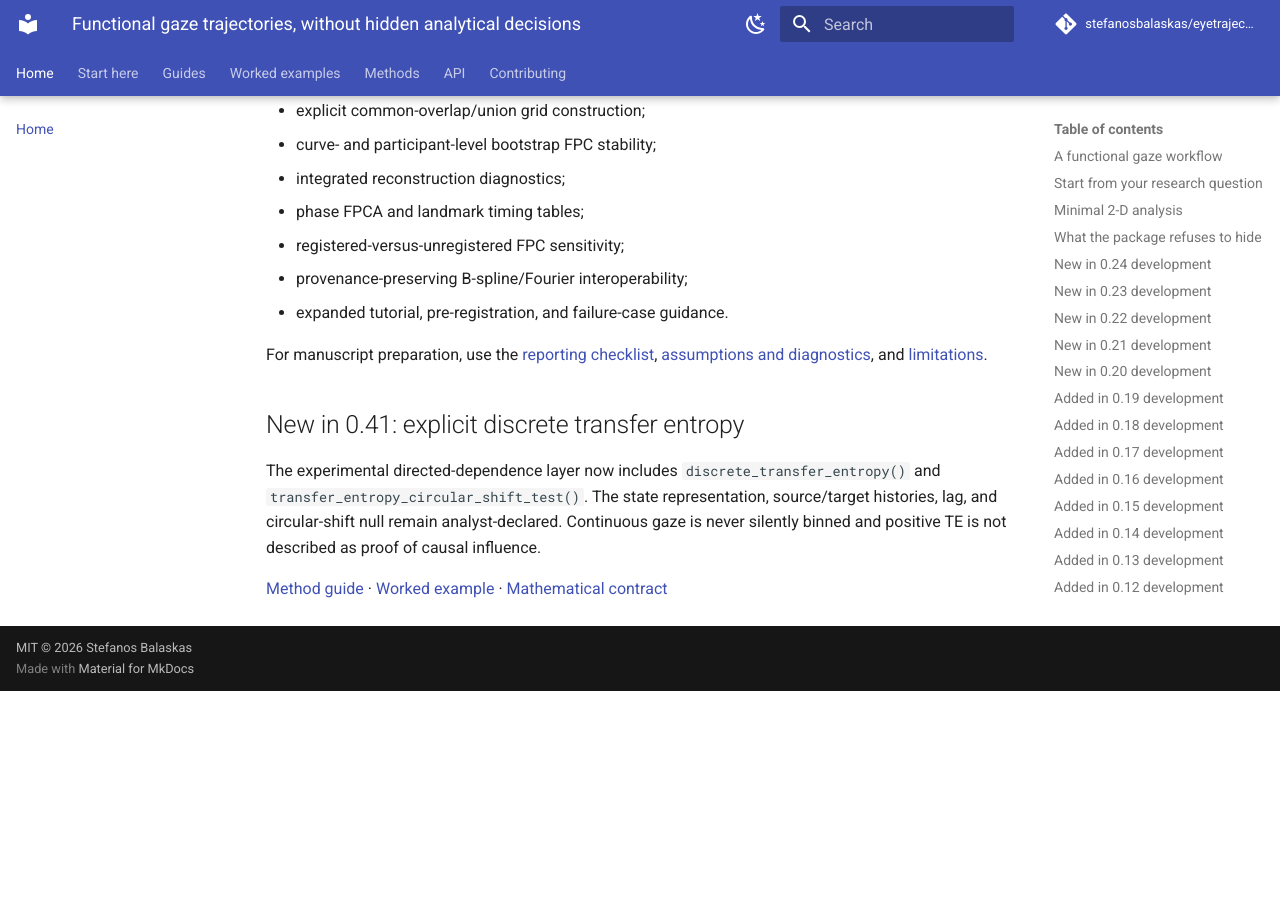
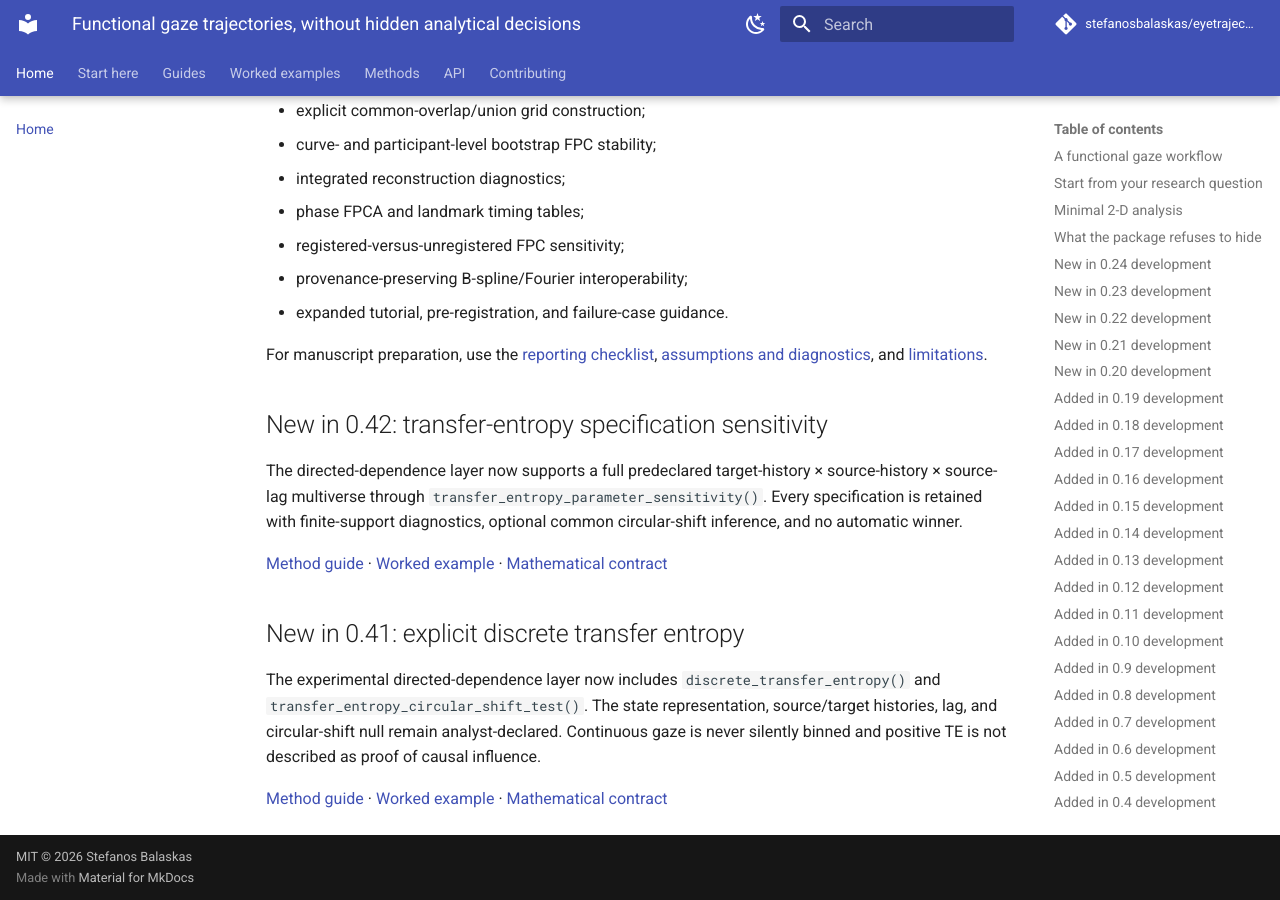
Before and after one commit to stefanosbalaskas/eyetrajectoriespy, an MkDocs documentation site: the page built from docs/index.md, in a window 1280 px wide and 900 px high, scrolled down 14369 px. Built offline with MkDocs 1.6.1 and Material for MkDocs 9.7.7, drawn with Linux system fonts in a browser that asks for light colours; comment, search, counter and statistics services are not loaded; before the commit the page ends 15060 px from its top, so only the background shows below that.

Commit message:
Add 0.42 transfer entropy sensitivity to site home

```diff
--- a/docs/index.md
+++ b/docs/index.md
@@ -478,6 +478,18 @@
 
 For manuscript preparation, use the [reporting checklist](methods/reporting.md), [assumptions and diagnostics](methods/assumptions.md), and [limitations](methods/limitations.md).
 
+## New in 0.42: transfer-entropy specification sensitivity
+
+The directed-dependence layer now supports a full predeclared
+target-history × source-history × source-lag multiverse through
+`transfer_entropy_parameter_sensitivity()`. Every specification is retained
+with finite-support diagnostics, optional common circular-shift inference, and
+no automatic winner.
+
+[Method guide](methods/transfer-entropy-sensitivity.md) ·
+[Worked example](examples/transfer-entropy-sensitivity.md) ·
+[Mathematical contract](methods/mathematical-reference.md#transfer-entropy-sensitivity)
+
 ## New in 0.41: explicit discrete transfer entropy
 
 The experimental directed-dependence layer now includes
```
